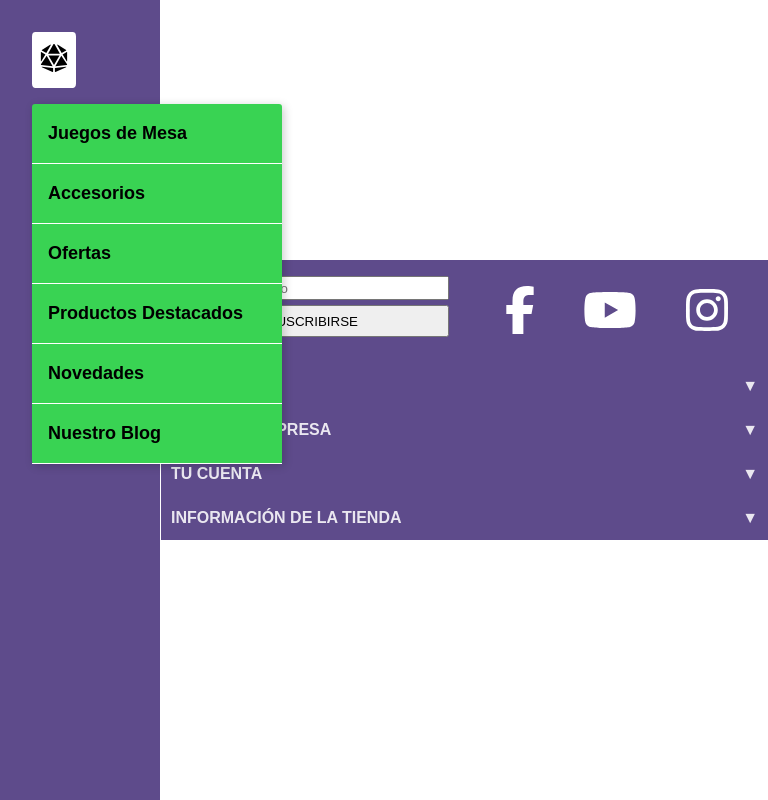
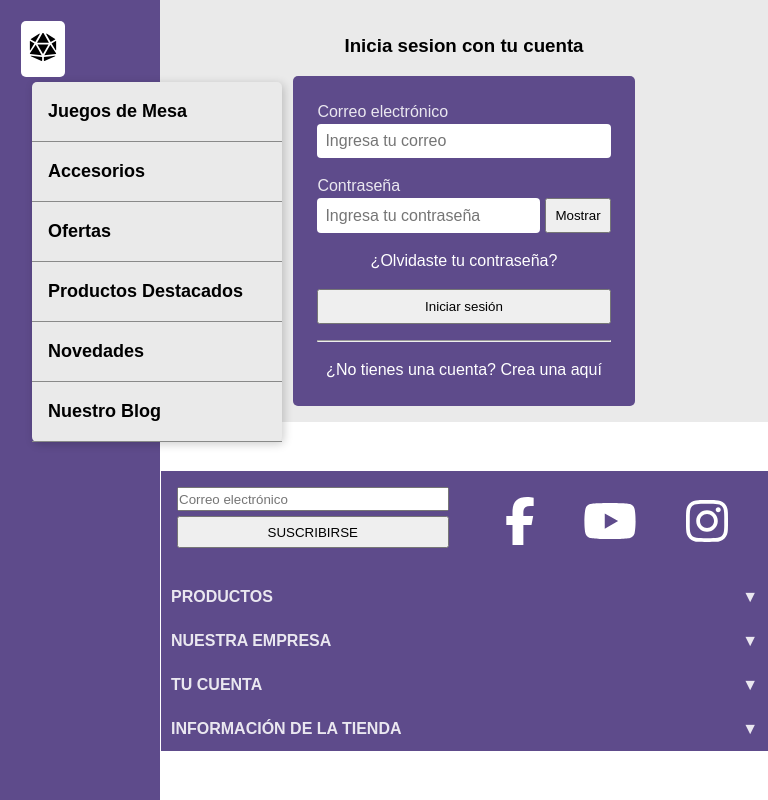
Before and after one commit to Matiasalbina/proyecto-personal-juegos-de-mesa, a React (Vite) app in the folder frontend/: page /login in a window 768 px wide. Both pictures are taken after a click on the button "Abrir o cerrar el menú". Built offline with nearby package versions, Linux system fonts and the light colour scheme; no server answers.

Commit message:
Creacion componentes para autenticacion de usuarios

```diff
--- a/frontend/src/App.tsx
+++ b/frontend/src/App.tsx
@@ -11,6 +11,7 @@ import React from "react"; // ✅ Import necesario para TSX
 import AdminPanel from "./views/AdminPanel";
 import GameDetail from "./views/generalviews/GameDetail";
 import Footer from "./views/generalviews/Footer";
+import Login from "./views/userviews/LoginRegister";
 
 const App: React.FC = () => {
   return (
@@ -28,6 +29,7 @@ const App: React.FC = () => {
           <Route path="parties" element={<Parties />} />
           <Route path="accesorios" element={<Folders />} />
           <Route path="admin" element={<AdminPanel />} />{" "}
+          <Route path="/login" element={<Login />} />
           {/* ← Aquí lo agregas */}
         </Routes>
       </main>
--- a/frontend/src/Styles.css/Footer.css
+++ b/frontend/src/Styles.css/Footer.css
@@ -72,6 +72,7 @@
 
     .accordion-content li {
         padding: 0.5rem;
+        color: black;
     }
 
     .accordion-content ul li a {
@@ -135,7 +136,7 @@
 
     .tienda a {
         text-decoration: none;
-        color: white;
+
     }
 
 
@@ -224,6 +225,7 @@
     .accordion-content ul li {
         margin: 0;
         padding: 0.5rem;
+        color: black;
     }
 
     .accordion-content li:hover {
@@ -291,7 +293,6 @@
 
     .tienda a {
         text-decoration: none;
-        color: white;
     }
 }
 
--- /dev/null
+++ b/frontend/src/Styles.css/LoginRegister.css
@@ -0,0 +1,272 @@
+@media (max-width: 768px) {
+    .login {
+        display: flex;
+        flex-direction: column;
+        align-items: center;
+        padding: 1rem;
+        background-color: #eaeaea;
+    }
+
+    .login-title {
+        color: black;
+        padding: 1rem;
+    }
+
+    .login-form {
+        display: flex;
+        flex-direction: column;
+        background-color: #5e4b8b;
+        padding: 1.5rem;
+        gap: 1rem;
+        border-radius: 5px;
+    }
+
+    .user-email {
+        display: flex;
+        flex-direction: column;
+    }
+
+    .user-email input {
+        width: 100%;
+        /* Para que ocupen todo el ancho del contenedor padre */
+        padding: 0.5rem;
+        /* Para espacio interno */
+        border: none;
+        border-radius: 4px;
+        font-size: 1rem;
+        box-sizing: border-box;
+        /* Importante para que el padding no rompa el ancho */
+    }
+
+    .user-password input {
+        width: 100%;
+        /* Para que ocupen todo el ancho del contenedor padre */
+        padding: 0.5rem;
+        /* Para espacio interno */
+        border: none;
+        border-radius: 4px;
+        font-size: 1rem;
+        box-sizing: border-box;
+        flex: 1;
+    }
+
+    .user-password {
+        display: flex;
+        flex-direction: column;
+    }
+
+    .user-password button {
+        padding: 0 10px;
+        white-space: nowrap;
+    }
+
+    .show-password {
+        display: flex;
+        flex-direction: row;
+        gap: 5px;
+    }
+
+    .login-form button {
+        padding: 0.5rem;
+    }
+
+    .forgot-password-link {
+        text-align: center;
+        list-style: none;
+        color: white;
+        text-decoration: none;
+    }
+
+    .user-register {
+        text-align: center;
+        list-style: none;
+        color: white;
+        text-decoration: none;
+    }
+
+
+
+
+}
+
+
+@media (min-width: 768px) and (max-width: 1199px) {
+        .login {
+        display: flex;
+        flex-direction: column;
+        align-items: center;
+        padding: 1rem;
+        background-color: #eaeaea;
+    }
+
+    .login-title {
+        color: black;
+        padding: 1rem;
+    }
+
+    .login-form {
+        display: flex;
+        flex-direction: column;
+        background-color: #5e4b8b;
+        padding: 1.5rem;
+        gap: 1rem;
+        border-radius: 5px;
+    }
+
+    .user-email {
+        display: flex;
+        flex-direction: column;
+    }
+
+    .user-email input {
+        width: 100%;
+        /* Para que ocupen todo el ancho del contenedor padre */
+        padding: 0.5rem;
+        /* Para espacio interno */
+        border: none;
+        border-radius: 4px;
+        font-size: 1rem;
+        box-sizing: border-box;
+        /* Importante para que el padding no rompa el ancho */
+    }
+
+    .user-password input {
+        width: 100%;
+        /* Para que ocupen todo el ancho del contenedor padre */
+        padding: 0.5rem;
+        /* Para espacio interno */
+        border: none;
+        border-radius: 4px;
+        font-size: 1rem;
+        box-sizing: border-box;
+        flex: 1;
+    }
+
+    .user-password {
+        display: flex;
+        flex-direction: column;
+    }
+
+    .user-password button {
+        padding: 0 10px;
+        white-space: nowrap;
+    }
+
+    .show-password {
+        display: flex;
+        flex-direction: row;
+        gap: 5px;
+    }
+
+    .login-form button {
+        padding: 0.5rem;
+    }
+
+    .forgot-password-link {
+        text-align: center;
+        list-style: none;
+        color: white;
+        text-decoration: none;
+    }
+
+    .user-register {
+        text-align: center;
+        list-style: none;
+        color: white;
+        text-decoration: none;
+    }
+
+
+
+}
+
+
+@media (min-width: 1200px) {
+        .login {
+        display: flex;
+        flex-direction: column;
+        align-items: center;
+        padding: 1rem;
+        background-color: #eaeaea;
+    }
+
+    .login-title {
+        color: black;
+        padding: 1rem;
+    }
+
+    .login-form {
+        display: flex;
+        flex-direction: column;
+        background-color: #5e4b8b;
+        padding: 1.5rem;
+        gap: 1rem;
+        border-radius: 5px;
+    }
+
+    .user-email {
+        display: flex;
+        flex-direction: column;
+    }
+
+    .user-email input {
+        width: 100%;
+        /* Para que ocupen todo el ancho del contenedor padre */
+        padding: 0.5rem;
+        /* Para espacio interno */
+        border: none;
+        border-radius: 4px;
+        font-size: 1rem;
+        box-sizing: border-box;
+        /* Importante para que el padding no rompa el ancho */
+    }
+
+    .user-password input {
+        width: 100%;
+        /* Para que ocupen todo el ancho del contenedor padre */
+        padding: 0.5rem;
+        /* Para espacio interno */
+        border: none;
+        border-radius: 4px;
+        font-size: 1rem;
+        box-sizing: border-box;
+        flex: 1;
+    }
+
+    .user-password {
+        display: flex;
+        flex-direction: column;
+    }
+
+    .user-password button {
+        padding: 0 10px;
+        white-space: nowrap;
+    }
+
+    .show-password {
+        display: flex;
+        flex-direction: row;
+        gap: 5px;
+    }
+
+    .login-form button {
+        padding: 0.5rem;
+    }
+
+    .forgot-password-link {
+        text-align: center;
+        list-style: none;
+        color: white;
+        text-decoration: none;
+    }
+
+    .user-register {
+        text-align: center;
+        list-style: none;
+        color: white;
+        text-decoration: none;
+    }
+
+
+
+}
--- a/frontend/src/Styles.css/NavbarStyle.css
+++ b/frontend/src/Styles.css/NavbarStyle.css
@@ -45,13 +45,20 @@
         padding: 1rem;
     }
 
+    .principal-menu button {
+        background-color: white;
+        border-radius: 5px;
+        margin: 5px;
+    }
+
     .menu-toggle {
         padding: 1rem;
     }
 
     .list {
         display: none;
-        background-color: #39D353;
+        border-radius: 5px;
+        background-color: #eaeaea;
         opacity: 0;
         transform: translateY(-10px);
         transition: opacity 0.3s ease, transform 0.3s ease-in-out;
@@ -65,9 +72,9 @@
     .list li {
         list-style: none;
         padding: 1rem;
-        border-bottom: #000000 1px solid;
+        border-bottom: #898a89 1px solid;
         font-weight: bold;
-        font-size: medium;
+        font-size: larger;
         color: black;
     }
 
@@ -86,9 +93,9 @@
 
     /* Quita el borde de los elementos dentro del dropdown */
     .dropdown-menu li {
-        border-bottom: none;
-        border-top: #000000 1px solid;
-        background-color: white;
+        border-top: #898a89 1px solid;
+        background-color: rgb(255, 255, 255);
+        border-radius: 5px;
     }
 
     .dropdown-menu a {
@@ -166,9 +173,9 @@
     .list {
         display: none;
         width: 200px;
-        background-color: #39D353;
+        background-color: #eaeaea;
         box-shadow: 2px 2px 10px rgba(0, 0, 0, 0.2);
-        border-radius: 3px;
+        border-radius: 5px;
         transition: opacity 0.3s ease, transform 0.3s ease-in-out;
         transform: translateY(-10px);
         opacity: 0;
@@ -203,16 +210,16 @@
         color: rgb(0, 0, 0);
         font-weight: bold;
         transition: background 0.3s;
-        border-bottom: #ffffff 1px solid;
+        border-bottom: #898a89 1px solid;
         font-size: large;
 
     }
 
     /* Quita el borde de los elementos dentro del dropdown */
     .dropdown-menu li {
-        border-bottom: none;
-        border-top: #000000 1px solid;
+        border-top: #898a89 1px solid;
         background-color: white;
+        border-radius: 5px;
 
     }
 
@@ -315,7 +322,24 @@
 
     .user-cart-icons span {
         color: black;
+
+
     }
+
+    .user-cart-icons .login-link {
+        display: flex;
+        align-items: center;
+        gap: 5px;
+        color: black;
+        font-size: 1rem;
+        text-decoration: none;
+    }
+
+    .user-cart-icons .login-link svg {
+        font-size: 1.5rem;
+    }
+
+
 
     .principal-menu {
         background-color: #5e4b8b;
@@ -372,7 +396,7 @@
     }
 
     .list li:hover {
-        background-color: #becac4;
+        background-color: #3CB371;
         transform: translateY(0);
         /* ✅ Evita que se mueva */
     }
--- a/frontend/src/components/NavbarGames.tsx
+++ b/frontend/src/components/NavbarGames.tsx
@@ -54,10 +54,14 @@ const Navbar: React.FC = () => {
           </Link>
         </div>
         <div className="user-cart-icons">
-          <a href="/login" aria-label="Iniciar sesión o crear cuenta">
+          <Link
+            to="/login"
+            aria-label="Iniciar sesión o crear cuenta"
+            className="login-link"
+          >
             <FaUser title="Iniciar sesión / Crear cuenta" />
-          </a>
-          <span>Inicio Sesión</span>
+            <span>Inicio Sesión</span>
+          </Link>
           <a href="/cart" aria-label="Ir al carrito de compras">
             <FaShoppingCart title="Carrito de compras" />
           </a>
@@ -180,8 +184,29 @@ const Navbar: React.FC = () => {
             </li>
 
             <li onClick={() => setIsMenuOpen(false)}>Ofertas</li>
-            <li onClick={() => setIsMenuOpen(false)}>Productos Destacados</li>
-            <li onClick={() => setIsMenuOpen(false)}>Novedades</li>
+            <li
+              onClick={() => {
+                setIsMenuOpen(false);
+                const section = document.getElementById("productos-destacados");
+                if (section) {
+                  section.scrollIntoView({ behavior: "smooth" });
+                }
+              }}
+            >
+              Productos Destacados
+            </li>
+
+            <li
+              onClick={() => {
+                setIsMenuOpen(false);
+                const section = document.getElementById("novedades");
+                if (section) {
+                  section.scrollIntoView({ behavior: "smooth" });
+                }
+              }}
+            >
+              Novedades
+            </li>
             <li onClick={() => setIsMenuOpen(false)}>Nuestro Blog</li>
           </ul>
         </div>
--- a/frontend/src/context/productContext.tsx
+++ b/frontend/src/context/productContext.tsx
@@ -21,7 +21,7 @@ export const ProductProvider = ({ children }: { children: ReactNode }) => {
   const [products, setProducts] = useState<Product[]>([]);
 
   useEffect(() => {
-    axios.get(`${import.meta.env.VITE_API_URL}/products`)
+    axios.get('http://localhost:3000/products')
       .then((res) => setProducts(res.data))
       .catch((err) => console.error("Error cargando productos:", err));
   }, []);
--- a/frontend/src/views/generalviews/Home.tsx
+++ b/frontend/src/views/generalviews/Home.tsx
@@ -1,14 +1,19 @@
 import React from "react";
 import CarouselGames from "../../components/CarouselGames";
 import ProductosDestacados from "./ProductosDestacados";
-import Footer from "./Footer";
+import Novedades from "./Novedades";
 
 // ✅ Componente funcional tipado
 const Home: React.FC = () => {
   return (
     <div>
       <CarouselGames />
-      <ProductosDestacados />
+      <section id="productos-destacados">
+        <ProductosDestacados />
+      </section>
+      <section id="novedades">
+        <Novedades />
+      </section>
     </div>
   );
 };
--- /dev/null
+++ b/frontend/src/views/generalviews/Novedades.tsx
@@ -0,0 +1,34 @@
+import React from "react";
+import { useProducts } from "../../context/productContext";
+import CardGames from "../../components/CardGames";
+import "../../Styles.css/ProductosDestacados.css";
+
+const ProductosDestacados: React.FC = () => {
+  const products = useProducts();
+
+  const destacados = products.filter((product) =>
+    product.category.includes("novedad")
+  );
+
+  return (
+    <section className="productos-destacados">
+      <h2 className="titulo-destacados">Novedades</h2>
+      <div className="contenedor-cards">
+        {destacados.map((product) => (
+          <CardGames
+            key={product.id}
+            id={product.id}
+            image={product.image}
+            title={product.name}
+            price={product.price}
+            category={product.category} // ← agregamos esta prop
+            contextCategory="novedad"
+            button={<button className="add-btn">Añadir</button>}
+          />
+        ))}
+      </div>
+    </section>
+  );
+};
+
+export default ProductosDestacados;
--- /dev/null
+++ b/frontend/src/views/userviews/LoginRegister.tsx
@@ -0,0 +1,50 @@
+import React from "react";
+import { useState } from "react";
+import { Link } from "react-router-dom";
+import "../../Styles.css/LoginRegister.css";
+
+const Login: React.FC = () => {
+  const [mostrar, setMostrar] = useState(false);
+
+  return (
+    <div className="login">
+      <h3 className="login-title">Inicia sesion con tu cuenta</h3>
+      <form className="login-form">
+        <div className="user-email">
+          <label htmlFor="email">Correo electrónico</label>
+          <input
+            type="email"
+            id="email"
+            name="email"
+            placeholder="Ingresa tu correo"
+          />
+        </div>
+        <div className="user-password">
+          <label htmlFor="password">Contraseña</label>
+          <div className="show-password">
+            <input
+              type={mostrar ? "text" : "password"}
+              id="password"
+              name="password"
+              placeholder="Ingresa tu contraseña"
+            />
+            <button type="button" onClick={() => setMostrar(!mostrar)}>
+              {mostrar ? "Ocultar" : "Mostrar"}
+            </button>
+          </div>
+        </div>
+        <Link to="/recuperar-contraseña" className="forgot-password-link">
+          <span>¿Olvidaste tu contraseña?</span>
+        </Link>
+
+        <button type="submit">Iniciar sesión</button>
+        <hr />
+        <Link to="register" className="user-register">
+          <span>¿No tienes una cuenta? Crea una aquí</span>
+        </Link>
+      </form>
+    </div>
+  );
+};
+
+export default Login;
```
Also changed, not shown: frontend/src/views/userviews/ForgotPassword.tsx (added), frontend/src/views/userviews/UserRegister.tsx (added).
